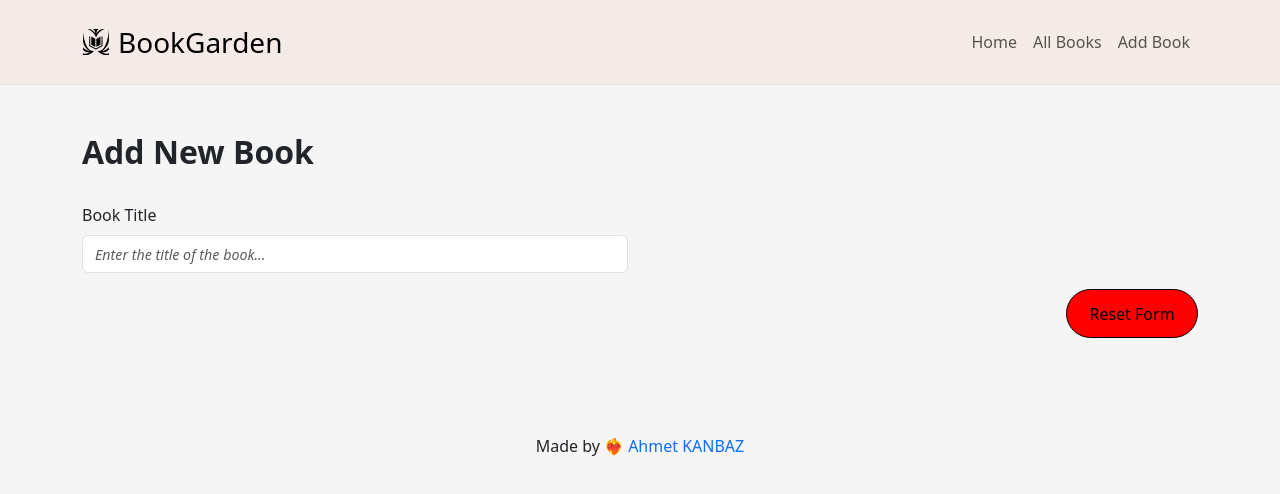
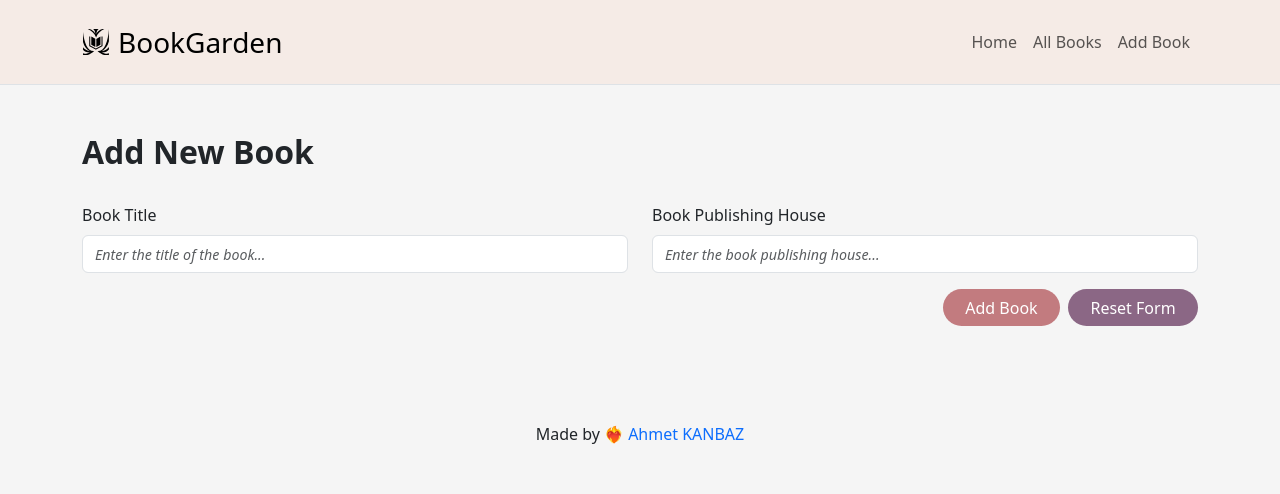
Before and after one commit to ahmetkanbaz/BookGarden, a React (Vite) app in the folder bookgarden/: page /addbook in a window 1280 px wide. Shown: the top 494 px of the page. Built offline with nearby package versions, Linux system fonts and the light colour scheme.

Commit message:
BookGarden-FormButtons
Kitap eklenme sayfasında bulunan formun içerisine butonlar eklendi.

```diff
--- a/bookgarden/src/common/Button/ButtonStyle.js
+++ b/bookgarden/src/common/Button/ButtonStyle.js
@@ -5,5 +5,11 @@ export const CustomButton = styled.button `
   background-color: ${({backgroundcolor}) => backgroundcolor};
   border-radius: ${({borderradius}) => borderradius};
   border: ${({bordervalue}) => bordervalue};
+  color: ${({textcolor}) => textcolor};
   padding: ${({buttonpadding}) => buttonpadding};
+  font-size: ${({textfontsize}) => textfontsize};
+  &:hover {
+    background-color: ${({hoverbackgroundcolor}) => hoverbackgroundcolor};
+    color: ${({hovertextcolor}) => hovertextcolor};
+  }
 `;
--- a/bookgarden/src/components/AddBookForm/AddBookForm.jsx
+++ b/bookgarden/src/components/AddBookForm/AddBookForm.jsx
@@ -22,9 +22,7 @@ const AddBookForm = ({
         isSubmitting={isSubmitting}
       />
 
-      <FormButtons
-        handleReset = {handleReset}
-      />
+      <FormButtons handleReset={handleReset} />
     </form>
   );
 };
--- a/bookgarden/src/components/AddBookForm/FormButtons/FormButtons.jsx
+++ b/bookgarden/src/components/AddBookForm/FormButtons/FormButtons.jsx
@@ -2,15 +2,29 @@
 import Button from "../../../common/Button/Button";
 
 const FormButtons = ({ handleReset }) => {
+  const buttonStyle = {
+    bordervalue: "none",
+    buttonClassName: "rounded-pill",
+    textcolor: "#FFFFFF",
+    buttonpadding: ".4rem 1.4rem",
+    hovertextcolor: "#000000",
+  };
   return (
-    <div className="d-flex align-items-center justify-content-end">
+    <div className="d-flex align-items-center justify-content-end gap-2">
+      <Button
+        title="Add Book"
+        backgroundcolor="#C27B7F"
+        hoverbackgroundcolor="#8B6785"
+        buttonType="submit"
+        {...buttonStyle}
+      />
       <Button
         title="Reset Form"
-        backgroundcolor="red"
+        backgroundcolor="#8B6785"
+        hoverbackgroundcolor="#C27B7F"
         buttonOnClick={handleReset}
-        bordervalue="1px solid #000000"
-        buttonClassName="rounded-pill"
-        buttonpadding='.7rem 1.4rem'
+        buttonType="button"
+        {...buttonStyle}
       />
     </div>
   );
--- a/bookgarden/src/components/AddBookForm/TitleProduction/TitleProduction.jsx
+++ b/bookgarden/src/components/AddBookForm/TitleProduction/TitleProduction.jsx
@@ -26,6 +26,24 @@ const TitleProduction = ({
           />
         </div>
       </div>
+      <div className="col-md-6">
+        <div className="mb-3">
+          <label htmlFor="production" className="form-label">
+            Book Publishing House
+          </label>
+          <input
+            type="text"
+            className="form-control"
+            id="production"
+            name="production"
+            placeholder="Enter the book publishing house..."
+            value={values.production}
+            onChange={handleChange}
+            onBlur={handleBlur}
+            disabled={isSubmitting}
+          />
+        </div>
+      </div>
     </div>
   );
 };
--- a/bookgarden/src/views/AddBook/AddBook.jsx
+++ b/bookgarden/src/views/AddBook/AddBook.jsx
@@ -24,8 +24,8 @@ const AddBook = () => {
       imageSrc: "",
       src: "",
     },
-    onSubmit: async (values, bag) => {
-      await console.log(values);
+    onSubmit: (values, bag) => {
+      console.log(values);
       bag.setSubmitting(false);
       // bag.resetForm()
     },
```
